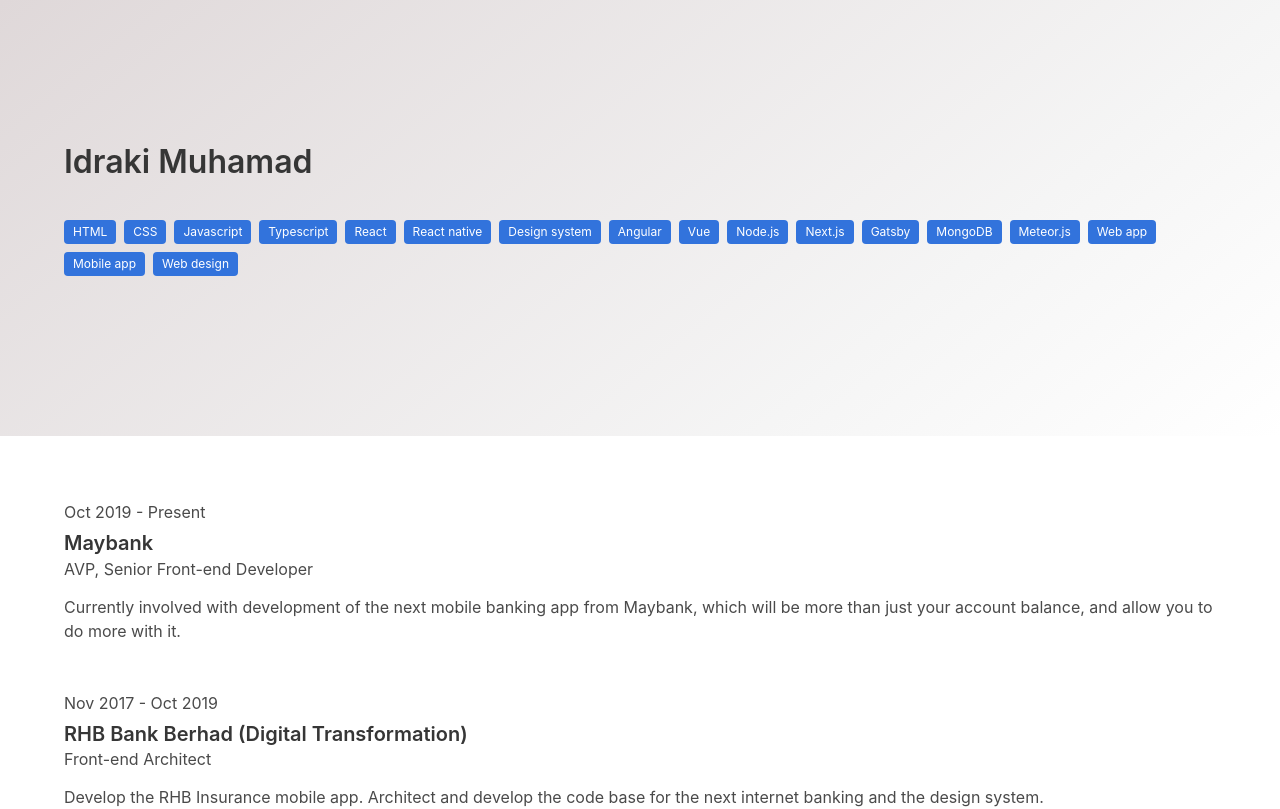
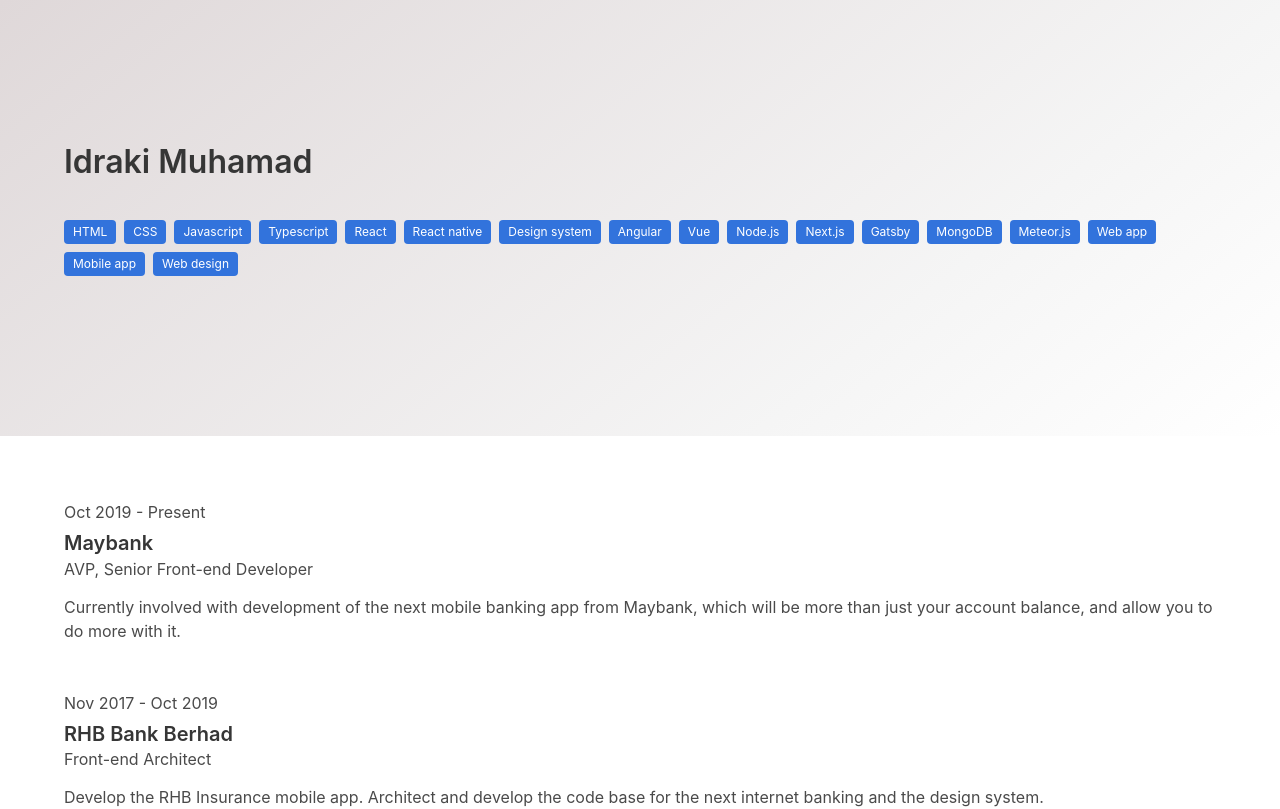
Before and after one commit to idrakimuhamad/idraki.xyz, a Next.js app: page /cv in a window 1280 px wide. Shown: the top 809 px of the page. Built offline with nearby package versions, Linux system fonts and the light colour scheme.

Commit message:
chore: update cv

```diff
--- a/pages/cv.js
+++ b/pages/cv.js
@@ -33,7 +33,7 @@
 },
   {
     date: 'Nov 2017 - Oct 2019',
-    company: 'RHB Bank Berhad (Digital Transformation)',
+    company: 'RHB Bank Berhad',
     title: 'Front-end Architect',
     descriptions: [
       'Develop the RHB Insurance mobile app. Architect and develop the code base for the next internet banking and the design system.'
```
